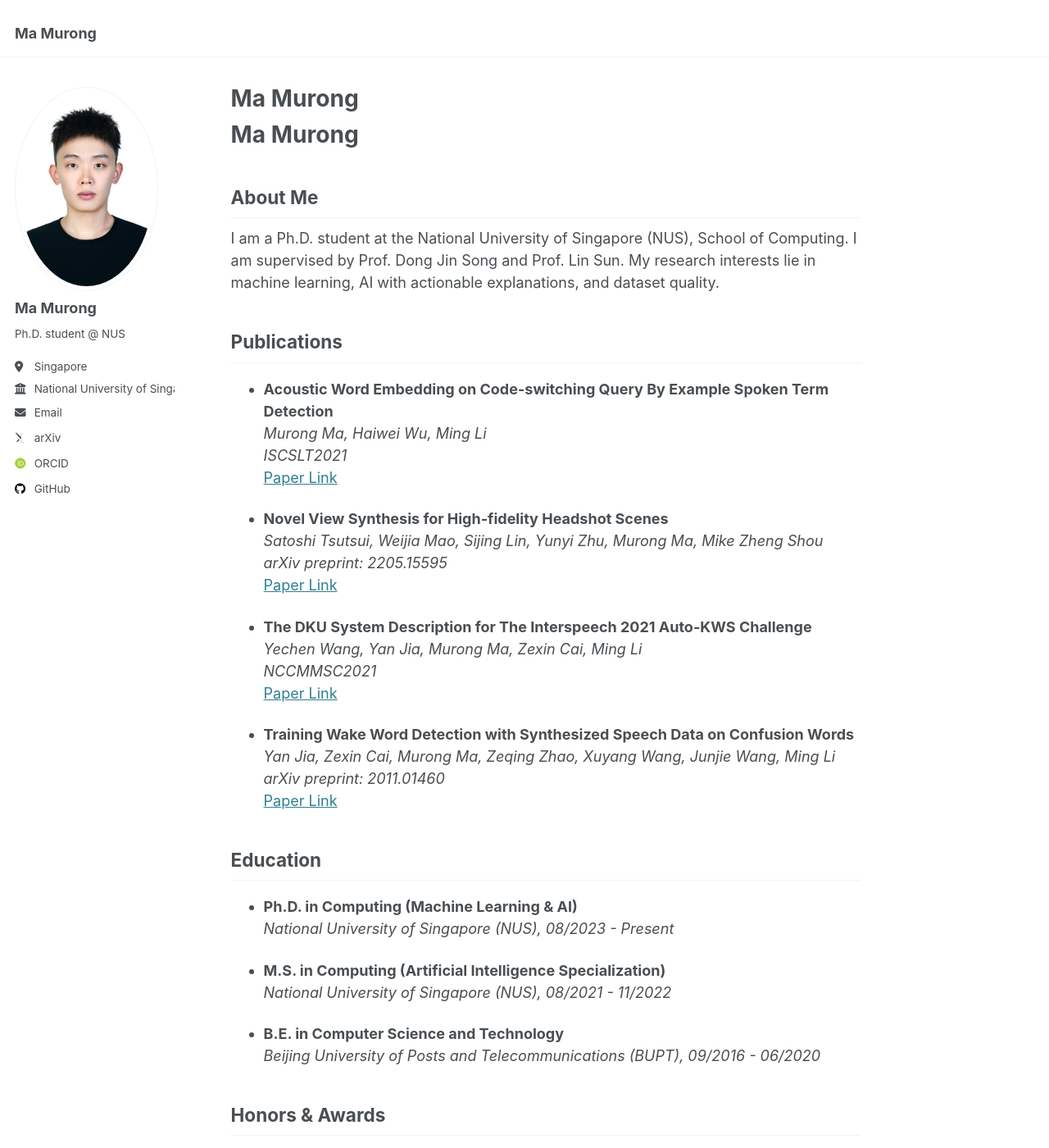
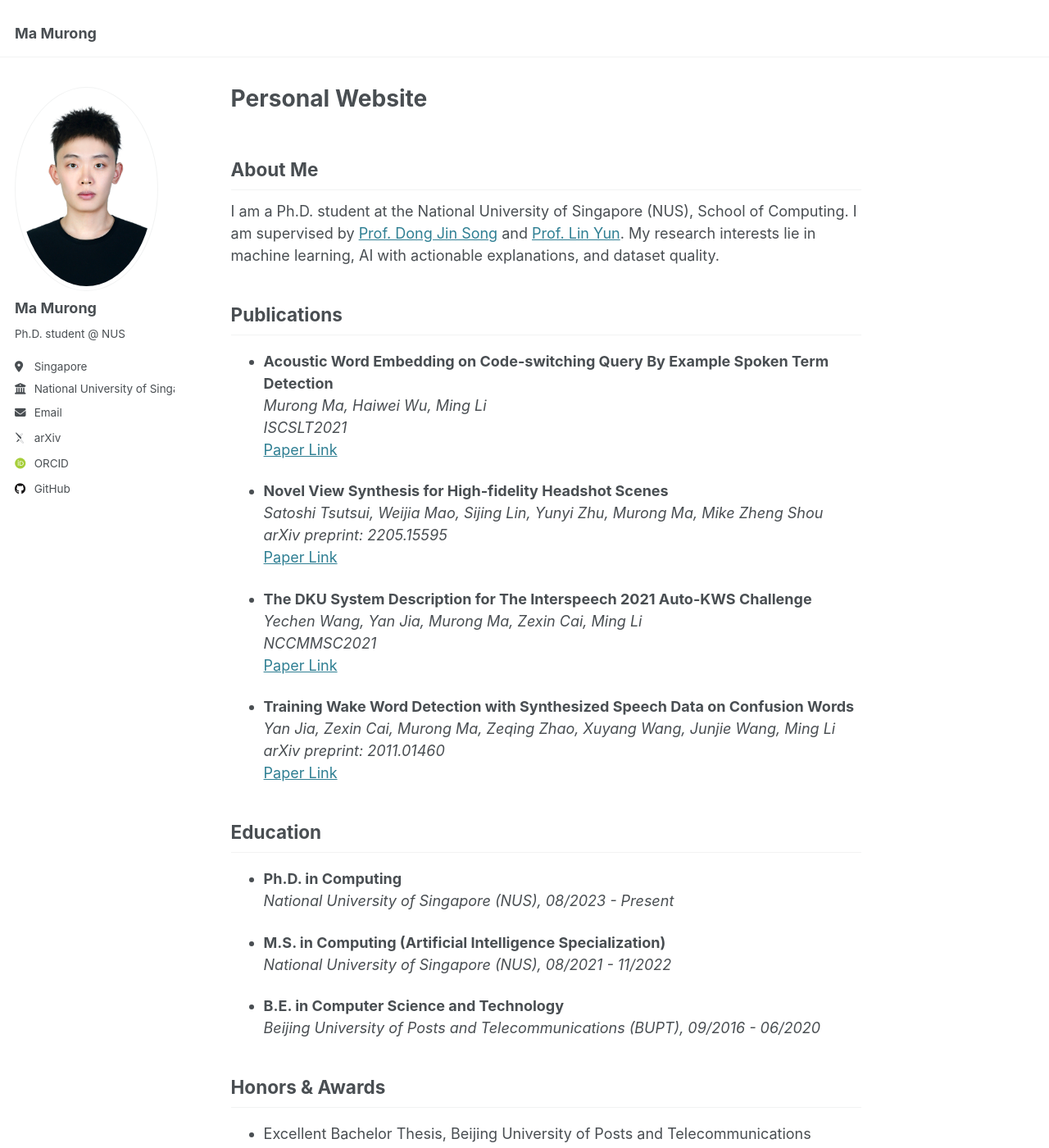
Before and after one commit to M-Myron/m-myron.github.io, a Jekyll site: the page built from _pages/about.md, in a window 1280 px wide and 1400 px high. Shown: the whole window at 82% size. Built offline with Jekyll 4.4.1, drawn with Linux system fonts in a browser that asks for light colours; some web fonts are replaced; our own code applies the rules of GitHub Pages for plain Markdown files.

Commit message:
Update about.md

```diff
--- a/_pages/about.md
+++ b/_pages/about.md
@@ -1,13 +1,20 @@
-# Ma Murong
+---
+permalink: /
+title: "Personal Website"
+author_profile: true
+redirect_from:
+  - /about/
+  - /about.html
+---
 
 ## About Me
-I am a Ph.D. student at the National University of Singapore (NUS), School of Computing. I am supervised by Prof. Dong Jin Song and Prof. Lin Sun. My research interests lie in machine learning, AI with actionable explanations, and dataset quality.
+I am a Ph.D. student at the National University of Singapore (NUS), School of Computing. I am supervised by [Prof. Dong Jin Song](https://www.comp.nus.edu.sg/~dongjs/) and [Prof. Lin Yun](http://linyun.info/). My research interests lie in machine learning, AI with actionable explanations, and dataset quality.
 
 ## Publications
 - **Acoustic Word Embedding on Code-switching Query By Example Spoken Term Detection**
   *Murong Ma, Haiwei Wu, Ming Li*
   *ISCSLT2021*
-  [Paper Link](#)
+  [Paper Link](https://ieeexplore.ieee.org/document/9362056)
 
 - **Novel View Synthesis for High-fidelity Headshot Scenes**
   *Satoshi Tsutsui, Weijia Mao, Sijing Lin, Yunyi Zhu, Murong Ma, Mike Zheng Shou*
@@ -17,7 +24,7 @@ I am a Ph.D. student at the National University of Singapore (NUS), School of Co
 - **The DKU System Description for The Interspeech 2021 Auto-KWS Challenge**
   *Yechen Wang, Yan Jia, Murong Ma, Zexin Cai, Ming Li*
   *NCCMMSC2021*
-  [Paper Link](#)
+  [Paper Link](https://arxiv.org/abs/2104.04993)
 
 - **Training Wake Word Detection with Synthesized Speech Data on Confusion Words**
   *Yan Jia, Zexin Cai, Murong Ma, Zeqing Zhao, Xuyang Wang, Junjie Wang, Ming Li*
@@ -25,7 +32,7 @@ I am a Ph.D. student at the National University of Singapore (NUS), School of Co
   [Paper Link](https://arxiv.org/abs/2011.01460)
 
 ## Education
-- **Ph.D. in Computing (Machine Learning & AI)**
+- **Ph.D. in Computing**
   *National University of Singapore (NUS), 08/2023 - Present*
 
 - **M.S. in Computing (Artificial Intelligence Specialization)**
```
